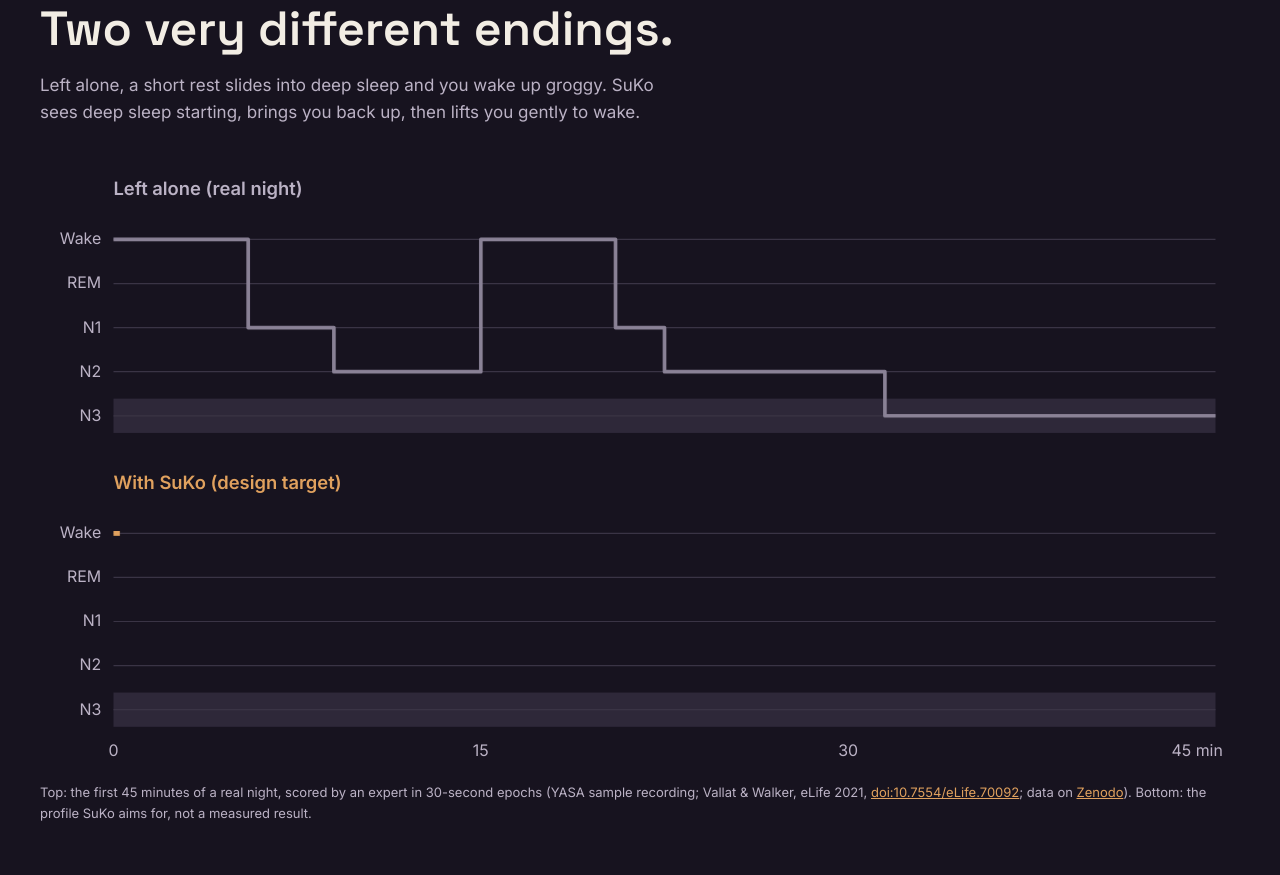
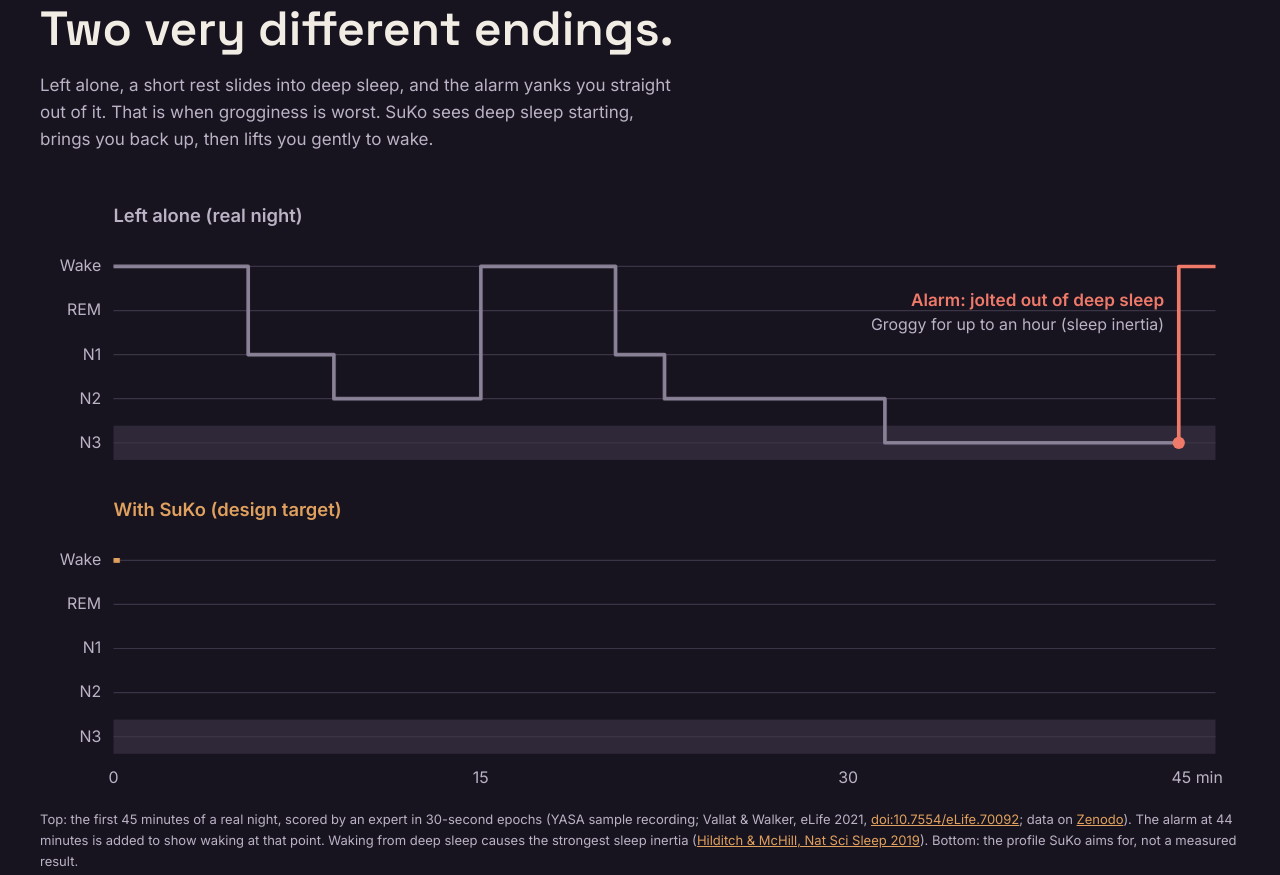
Before and after one commit to Thiru-G/SuKo, a plain HTML site: page index.html in a window 1280 px wide. Shown: the part 2070-2945 px from the top of the page. Drawn offline with Linux system fonts and the light colour scheme.

Commit message:
Left-alone hypnogram: add alarm jolt from deep sleep, cite sleep inertia
Co-Authored-By: Claude Opus 5.5 <noreply@anthropic.com>

```diff
--- a/index.html
+++ b/index.html
@@ -53,6 +53,8 @@ a{color:#E0A15E}a:hover{color:#F6E3CC}
 .eeg-track{animation:eegScroll 70s linear infinite}
 .hyp-a{animation:drawA 12s ease-in-out infinite}
 .hyp-b{animation:drawB 12s ease-in-out infinite}
+@keyframes alarmIn{0%,33%{opacity:0}37%,92%{opacity:1}100%{opacity:0}}
+.hyp-alarm{animation:alarmIn 12s ease-in-out infinite}
 #sessions article{transition:border-color .2s,transform .2s}
 #sessions article:hover,#sessions article:focus-within{border-color:#E0A15E !important;transform:translateY(-4px)}
 #sessions article button:focus-visible{outline:2px solid #E0A15E;outline-offset:4px}
@@ -137,13 +139,14 @@ a{color:#E0A15E}a:hover{color:#F6E3CC}
 <section aria-labelledby="steer-a" style="max-width: 1200px; margin: 0 auto; padding: 112px 24px 0">
 <p style="margin: 0 0 12px; color: #E0A15E; font-size: 14px; font-weight: 600; letter-spacing: 0.14em; text-transform: uppercase">Same 45 minutes</p>
 <h2 id="steer-a" style="margin: 0; font-family: 'Space Grotesk', sans-serif; font-weight: 600; font-size: clamp(32px, 4vw, 48px); line-height: 1.1; max-width: 760px">Two very different endings.</h2>
-<p style="margin: 16px 0 40px; max-width: 640px; color: #BBB2C5">Left alone, a short rest slides into deep sleep and you wake up groggy. SuKo sees deep sleep starting, brings you back up, then lifts you gently to wake.</p>
-<svg role="img" aria-label="Two hypnograms over 45 minutes. Left alone, sleep ends in deep sleep. With SuKo, sleep starts sooner, deep sleep is brought back up to light sleep, and the session ends with a gentle rise to wake." viewBox="0 0 980 490" style="display: block; width: 100%; height: auto; font-family: Inter, sans-serif">
+<p style="margin: 16px 0 40px; max-width: 640px; color: #BBB2C5">Left alone, a short rest slides into deep sleep, and the alarm yanks you straight out of it. That is when grogginess is worst. SuKo sees deep sleep starting, brings you back up, then lifts you gently to wake.</p>
+<svg role="img" aria-label="Two hypnograms over 45 minutes. Left alone, sleep sinks into deep sleep and an alarm jolts you from deep sleep straight to wake. With SuKo, sleep starts sooner, deep sleep is brought back up to light sleep, and the session ends with a gentle rise to wake." viewBox="0 0 980 490" style="display: block; width: 100%; height: auto; font-family: Inter, sans-serif">
 <text x="60" y="24" fill="#BBB2C5" font-size="15" font-weight="600">Left alone (real night)</text>
 <rect x="60" y="190" width="900" height="28" fill="#2E2839"></rect>
 <g fill="#BBB2C5" font-size="13" text-anchor="end"><text x="50" y="64">Wake</text><text x="50" y="100">REM</text><text x="50" y="136">N1</text><text x="50" y="172">N2</text><text x="50" y="208">N3</text></g>
 <g stroke="#3A3445" stroke-width="1"><line x1="60" y1="60" x2="960" y2="60"></line><line x1="60" y1="96" x2="960" y2="96"></line><line x1="60" y1="132" x2="960" y2="132"></line><line x1="60" y1="168" x2="960" y2="168"></line><line x1="60" y1="204" x2="960" y2="204"></line></g>
-<path class="hyp-a" d="M60 60 H170 V132 H240 V168 H360 V60 H470 V132 H510 V168 H690 V204 H960" fill="none" stroke="#8A8296" stroke-width="3" stroke-linejoin="round" pathLength="1" stroke-dasharray="1"></path>
+<path class="hyp-a" d="M60 60 H170 V132 H240 V168 H360 V60 H470 V132 H510 V168 H690 V204 H930" fill="none" stroke="#8A8296" stroke-width="3" stroke-linejoin="round" pathLength="1" stroke-dasharray="1"></path>
+<g class="hyp-alarm"><path d="M930 204 V60 H960" fill="none" stroke="#F07A6A" stroke-width="3" stroke-linejoin="round"></path><circle cx="930" cy="204" r="5" fill="#F07A6A"></circle><text x="918" y="92" fill="#F07A6A" font-size="14" font-weight="600" text-anchor="end">Alarm: jolted out of deep sleep</text><text x="918" y="112" fill="#BBB2C5" font-size="13" text-anchor="end">Groggy for up to an hour (sleep inertia)</text></g>
 <text x="60" y="264" fill="#E0A15E" font-size="15" font-weight="600">With SuKo (design target)</text>
 <rect x="60" y="430" width="900" height="28" fill="#2E2839"></rect>
 <g fill="#BBB2C5" font-size="13" text-anchor="end"><text x="50" y="304">Wake</text><text x="50" y="340">REM</text><text x="50" y="376">N1</text><text x="50" y="412">N2</text><text x="50" y="448">N3</text></g>
@@ -151,7 +154,7 @@ a{color:#E0A15E}a:hover{color:#F6E3CC}
 <path class="hyp-b" d="M60 300 H120 V372 H160 V408 H640 V444 H680 V408 H860 V372 H920 V300 H960" fill="none" stroke="#E0A15E" stroke-width="4" stroke-linejoin="round" pathLength="1" stroke-dasharray="1"></path>
 <g fill="#BBB2C5" font-size="13" text-anchor="middle"><text x="60" y="482">0</text><text x="360" y="482">15</text><text x="660" y="482">30</text><text x="945" y="482">45 min</text></g>
 </svg>
-<p style="margin: 16px 0 0; font-size: 13px; color: #BBB2C5">Top: the first 45 minutes of a real night, scored by an expert in 30-second epochs (YASA sample recording; Vallat &amp; Walker, eLife 2021, <a href="https://doi.org/10.7554/eLife.70092">doi:10.7554/eLife.70092</a>; data on <a href="https://doi.org/10.5281/zenodo.14564284">Zenodo</a>). Bottom: the profile SuKo aims for, not a measured result.</p>
+<p style="margin: 16px 0 0; font-size: 13px; color: #BBB2C5">Top: the first 45 minutes of a real night, scored by an expert in 30-second epochs (YASA sample recording; Vallat &amp; Walker, eLife 2021, <a href="https://doi.org/10.7554/eLife.70092">doi:10.7554/eLife.70092</a>; data on <a href="https://doi.org/10.5281/zenodo.14564284">Zenodo</a>). The alarm at 44 minutes is added to show waking at that point. Waking from deep sleep causes the strongest sleep inertia (<a href="https://pmc.ncbi.nlm.nih.gov/articles/PMC6710480">Hilditch &amp; McHill, Nat Sci Sleep 2019</a>). Bottom: the profile SuKo aims for, not a measured result.</p>
 </section>
 
 <section id="how" style="max-width: 1200px; margin: 0 auto; padding: 112px 24px">
```
